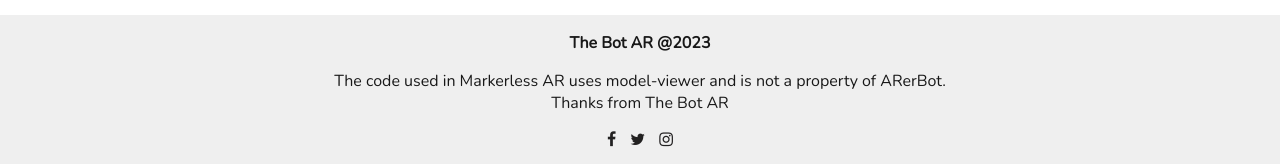
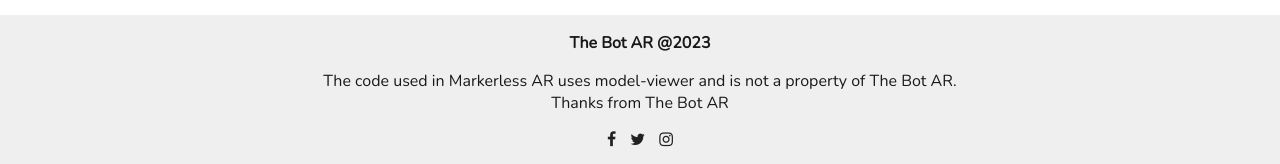
Before and after one commit to keshav-16/ARerbot, a website: page static/app.html in a window 1280 px wide. Shown: the part 704-868 px from the top of the page. Drawn offline with nearby package versions, Linux system fonts and the light colour scheme; a script that the page names is missing.

Commit message:
footer changed

```diff
--- a/static/app.html
+++ b/static/app.html
@@ -202,7 +202,7 @@ color: #3a5a40;
             The Bot AR @2023
         </h4>
         <p>
-            The code used in Markerless AR uses model-viewer and is not a property of ARerBot.
+            The code used in Markerless AR uses model-viewer and is not a property of The Bot AR.
             <br>
             Thanks from The Bot AR
         </p>
```
Also changed, not shown: 1 other file.
